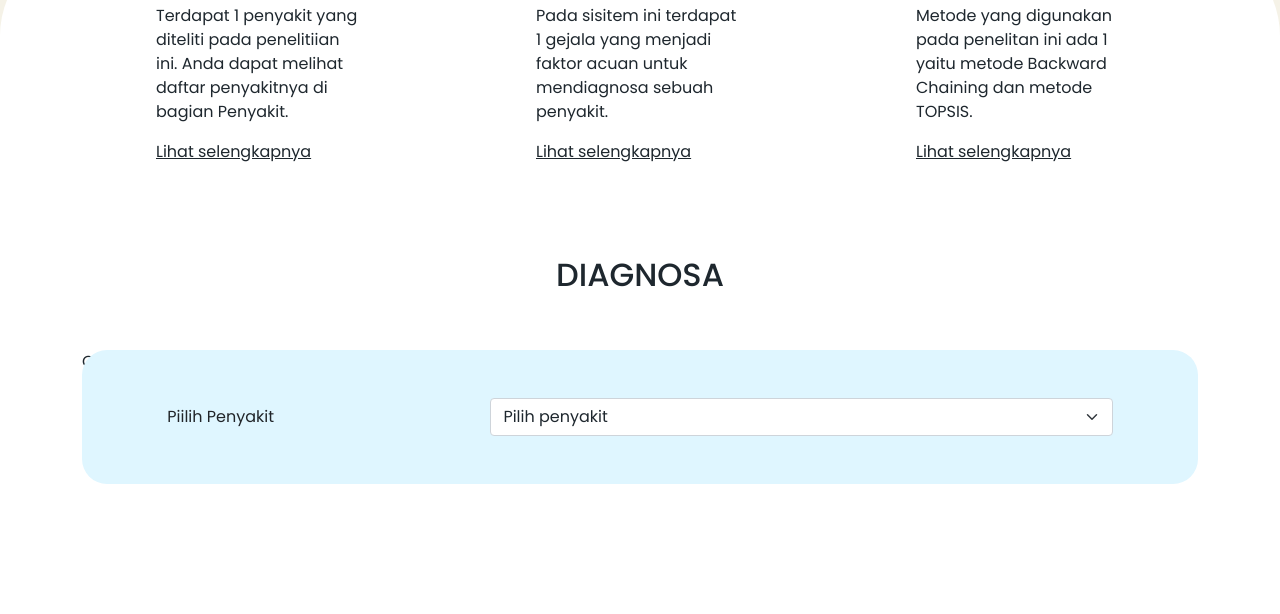
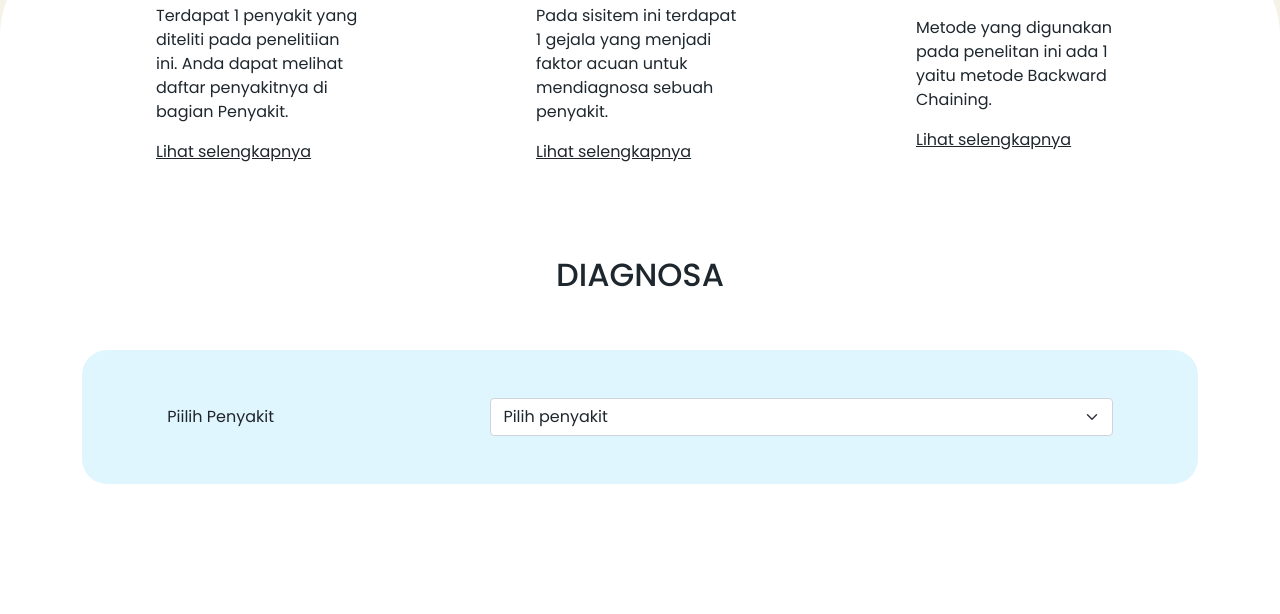
Before and after one commit to iafikry/pakar-kopi, a PHP site: the page made by application/views/welcome_message.php in a window 1280 px wide. Shown: the part 1170-1784 px from the top of the page. Run offline with PHP 8.4, Linux system fonts and the light colour scheme; the template is opened without the code that fills it: most values are stand-ins (such as "Sample title", 1, 10 or a date in 2020); data that the repository does not hold is empty; some libraries are stand-ins or nearby versions.

Commit message:
perbaikan fungsi diagnosa

```diff
--- a/application/views/welcome_message.php
+++ b/application/views/welcome_message.php
@@ -95,7 +95,7 @@
 								<img src="<?= base_url('assets/img/shadow-1.svg') ?>" alt="bayangan" id="sdwBrainstorm" class="bayangan mx-auto" width="100px">
 							</div>
 							<div class="card-body" id="cdMetode">
-								<p class="card-text">Metode yang digunakan pada penelitan ini ada 1 yaitu metode Backward Chaining dan metode TOPSIS.</p>
+								<p class="card-text">Metode yang digunakan pada penelitan ini ada 1 yaitu metode Backward Chaining.</p>
 								<a href="#page4" id="linkMetode" class="text-base">Lihat selengkapnya</a>
 							</div>
 						</div>
@@ -135,8 +135,8 @@
 									</div>
 								</div>
 							</div>
-							<p class="text-base">Gejala yang dialami:</p>
 							<div class="carousel-item">
+								<p class="text-base" id="text-gejala">Gejala yang dialami:</p>
 								<ul class="list-group border-0 bg-transparent" id="listGejala">
 
 								</ul>
--- a/assets/js/myScript.js
+++ b/assets/js/myScript.js
@@ -190,7 +190,7 @@ function ambilRule(kodePenyakit) {
 			$("#listGejala").empty();
 			let dataObject = JSON.parse(result);
 			$.each(dataObject, function (i, data) {
-				content += `<li class="list-group-item"><input type="checkbox" class="form-check-input me-1" name="gejala"${i} value=${data.kode_gejala}>Apakah ${data.nama_gejala}?</li>`;
+				content += `<li class="list-group-item"><input type="checkbox" class="form-check-input me-1" name="gejala${i}" value=${data.kode_gejala}>Apakah ${data.nama_gejala}?</li>`;
 			});
 			$("#listGejala").html(content);
 		},
```
